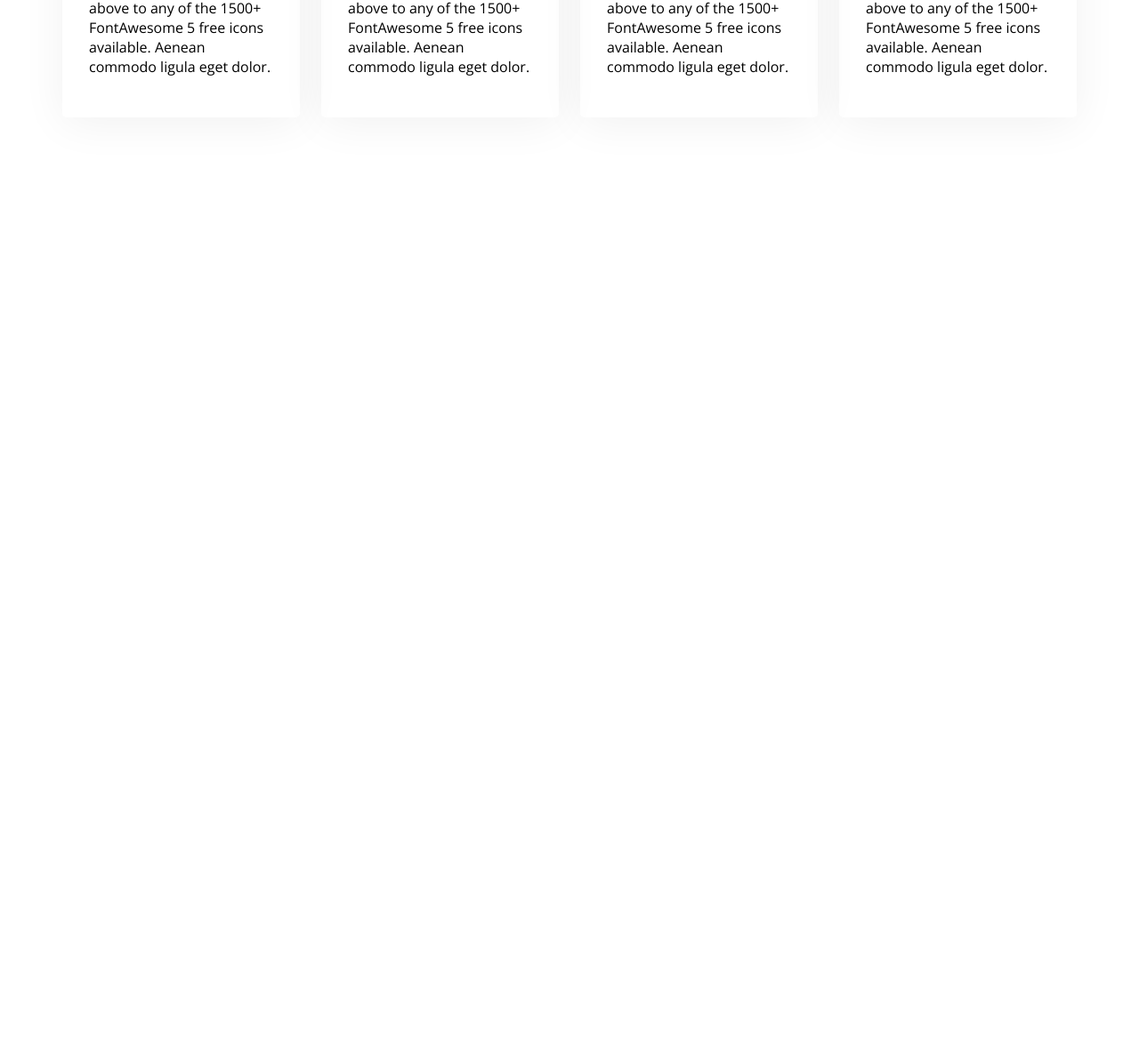
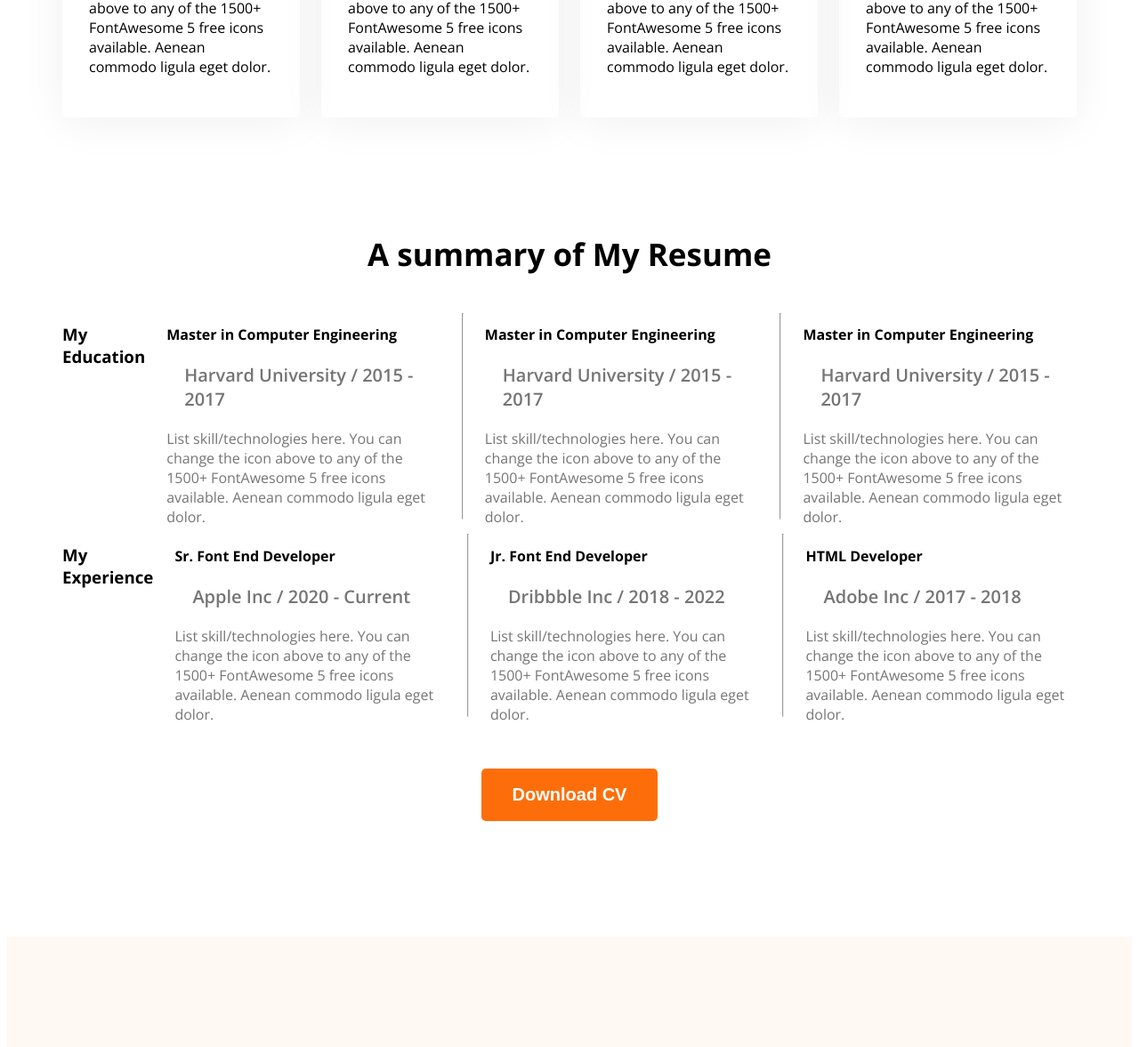
Before and after one commit to mdalaminbdct/my-web-portfolio, a plain HTML site: page index.html in a window 1280 px wide. Shown: the part 2011-3188 px from the top of the page at 89% size. Before the commit the page ends 2273 px from the top, so only its background shows below. Drawn offline with nearby package versions, Linux system fonts and the light colour scheme.

Commit message:
footer section added

```diff
--- a/index.html
+++ b/index.html
@@ -58,6 +58,8 @@
             </div>
 
         </section>
+
+        <!-- Skill section Stars -->
         <section class="skills">
             <h3 class="section-title text-center">What I Do</h3>
             <p class="section-description text-center">I have more than 10 years experience building software for clients all over the world. Below is a quick overview of my main technical skill sets and technologies i use. Want to find out more about my experience? Check out my online resume and project portfolio.</p>
@@ -89,11 +91,90 @@
 
 
         </section>
+        <section class="resume">
+            <h3 class="section-title text-center">A summary of My Resume</h3>
+            <div class="resume-container">
+                <!-- .resume-column*2>h3.resume-column-title+.experience*3>h4.experience-title+h5.experience-sub-title+.experience-description -->
+
+                <div class="resume-column">
+                    <h3 class="resume-column-title">My Education</h3>
+                    <div class="experience">
+                        <h4 class="experience-title">Master in Computer Engineering</h4>
+                        <h5 class="experience-sub-title">Harvard University / 2015 - 2017</h5>
+                        <div class="experience-description">List skill/technologies here. You can change the icon above
+                            to any of the 1500+ FontAwesome 5 free icons available. Aenean commodo ligula eget dolor.</div>
+                    </div>
+                    <hr>
+                    <div class="experience">
+                        <h4 class="experience-title">Master in Computer Engineering</h4>
+                        <h5 class="experience-sub-title">Harvard University / 2015 - 2017</h5>
+                        <div class="experience-description">List skill/technologies here. You can change the icon above
+                            to any of the 1500+ FontAwesome 5 free icons available. Aenean commodo ligula eget dolor.</div>
+                    </div>
+                    <hr>
+                    <div class="experience">
+                        <h4 class="experience-title">Master in Computer Engineering</h4>
+                        <h5 class="experience-sub-title">Harvard University / 2015 - 2017</h5>
+                        <div class="experience-description">List skill/technologies here. You can change the icon above
+                            to any of the 1500+ FontAwesome 5 free icons available. Aenean commodo ligula eget dolor.</div>
+                    </div>
+                </div>
+                <div class="resume-column">
+                    <h3 class="resume-column-title">My Experience</h3>
+                    <div class="experience">
+                        <h4 class="experience-title">Sr. Font End Developer</h4>
+                        <h5 class="experience-sub-title">Apple Inc / 2020 - Current</h5>
+                        <div class="experience-description">List skill/technologies here. You can change the icon above
+                            to any of the 1500+ FontAwesome 5 free icons available. Aenean commodo ligula eget dolor.</div>
+                    </div>
+                    <hr>
+                    <div class="experience">
+                        <h4 class="experience-title">Jr. Font End Developer</h4>
+                        <h5 class="experience-sub-title">Dribbble Inc / 2018 - 2022</h5>
+                        <div class="experience-description">List skill/technologies here. You can change the icon above
+                            to any of the 1500+ FontAwesome 5 free icons available. Aenean commodo ligula eget dolor.</div>
+                    </div>
+                    <hr>
+                    <div class="experience">
+                        <h4 class="experience-title">HTML Developer</h4>
+                        <h5 class="experience-sub-title">Adobe Inc / 2017 - 2018</h5>
+                        <div class="experience-description">List skill/technologies here. You can change the icon above
+                            to any of the 1500+ FontAwesome 5 free icons available. Aenean commodo ligula eget dolor.</div>
+                    </div>
+                </div>
+
+            </div>
+            <div class="text-center resume-download-cv">
+                <button class="btn-primary">Download CV</button>
+            </div>
+
+        </section>
+
 
 
 
     </main>
-    <footer>
+    <footer class="secondary-bg">
+        <div class="footer-colmun">
+            <h3 class="section-title">Lets Connect</h3>
+            <p>Please fill out the form on this section to contact with me or call between 9:00 A.M and 8.00 P.M ET, Monday through Friday.</p>
+
+        </div>
+        <div>
+            <a href=""><img src="images/icons/facebook.png" alt=""></a>
+            <a href=""><img src="images/icons/insta.png" alt=""></a>
+            <a href=""><img src="images/icons/twitter.png" alt=""></a>
+        </div>
+
+        <div class="footer-colmun">
+            <h3 class="section-title">Let's Message me</h3>
+            <form action="">
+                <input type="text" placeholder="your Name">
+                <input type="email" name="" id="" placeholder="Your Email">
+                <textarea name="" id="" cols="30" rows="30"  placeholder="Your Massage"></textarea>
+                <input type="button" value="Submit">
+            </form>
+        </div>
 
     </footer>
 
--- a/styles/portfolio.css
+++ b/styles/portfolio.css
@@ -146,3 +146,35 @@ main section{
     box-shadow: 0px 6px 50px 0px rgb(0, 0, 0, 0.06);
     border-radius: 5px;
 }
+
+/* Resume section style */
+
+.resume-column{
+    display: flex;
+    gap: 24px;
+}
+.experience-sub-title{
+    font-size: 20px;
+    font-weight: 600;
+    color: #757575;
+    margin:20px;
+
+}
+.experience-description{
+    color: #757575;
+}
+
+.resume-download-cv{
+    margin-top: 50px;
+}
+
+/* Footer Styles */
+
+footer{
+    padding: 130px 230px;
+    display: flex;
+    gap: 100px;
+}
+.footer-colmun{
+    width: 50%;
+}
```
